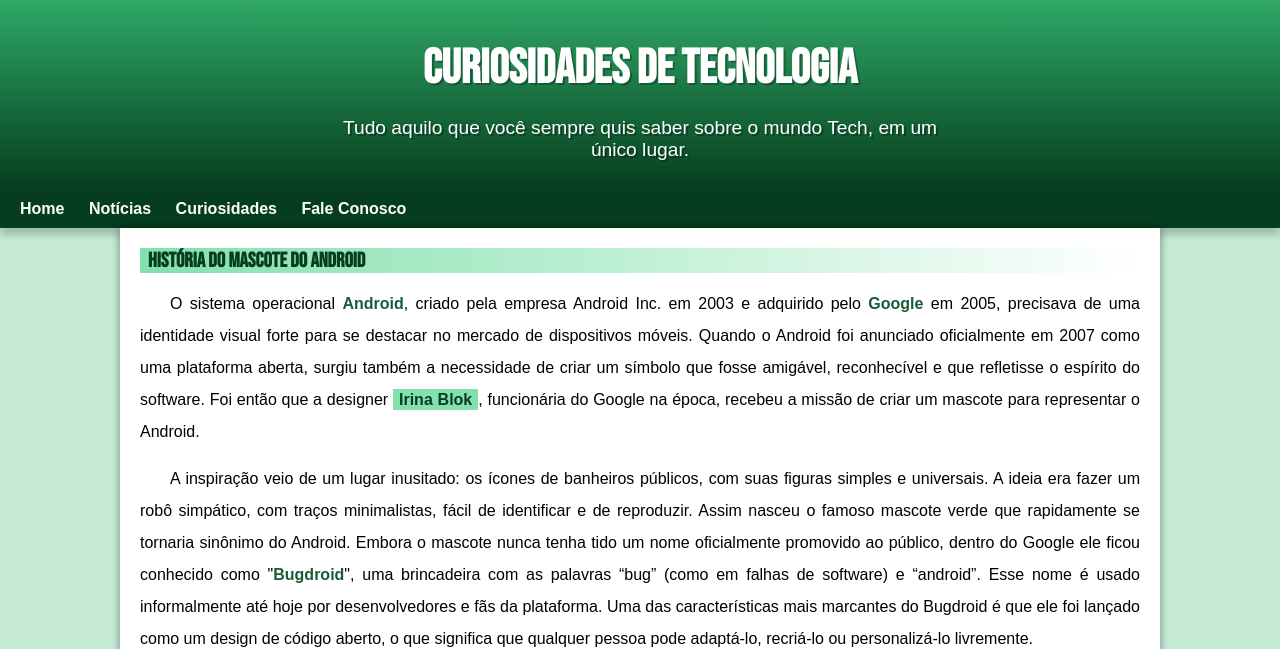
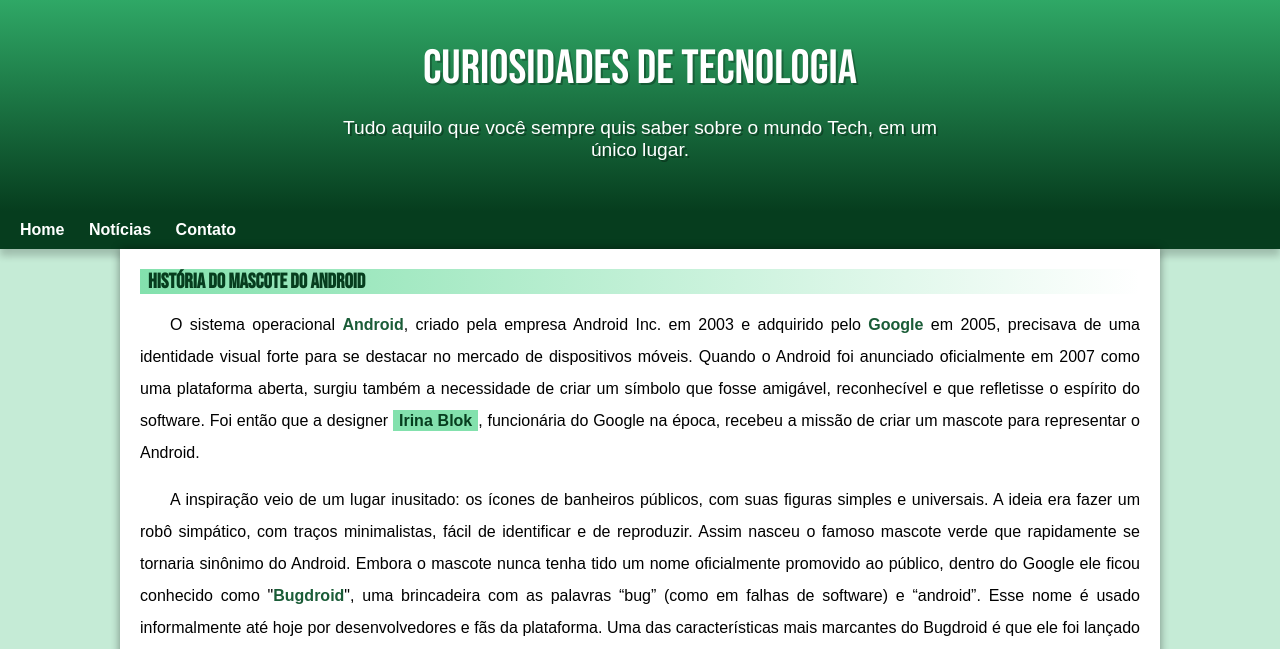
Before and after one commit to OceloAmarante/projeto-android, a plain HTML site: page index.html in a window 1280 px wide. Shown: the top 649 px of the page. Drawn offline with Linux system fonts and the light colour scheme.

Commit message:
problema de padding corrigido

```diff
--- a/index.html
+++ b/index.html
@@ -18,8 +18,7 @@
     <nav>
         <a href="#">Home</a>
         <a href="#">Notícias</a>
-        <a href="#">Curiosidades</a>
-        <a href="#">Fale Conosco</a>
+        <a href="#">Contato</a>
     </nav>
     <main>
         <article>
@@ -58,11 +57,6 @@
                     mais global. Mesmo com essas mudanças, o Bugdroid continua sendo um ícone querido pelos fãs do Android e um dos mascotes
                     mais reconhecidos do mundo da tecnologia.
                 </p>
-
-                <picture>
-                    <source media="(max-width: 400px)" srcset="imagens/irina.png">
-                    <img src="imagens/irina.png" alt="Irina Blok - criadora do bugdroid">
-                </picture>
 
                 <p>A ideia principal da Irina era representar tudo graficamente com poucos
                     traços e de forma mais chapada. O desenho também deveria gerar identificação
--- a/style/style.css
+++ b/style/style.css
@@ -46,6 +46,7 @@
     color: white;
     font-family: var(--fonte-destaque);
     font-size: 3em;
+    font-weight: normal;
     margin-bottom: 20px;
     text-shadow: 2px 2px 0px rgba(0, 0, 0, 0.267);
 }
@@ -58,6 +59,7 @@
     padding-right: 10px;
     padding-left: 10px;
     margin: auto;
+    padding-bottom: 50px;
     text-shadow: 2px 2px 0px rgba(0, 0, 0, 0.315);
 }
 
```
